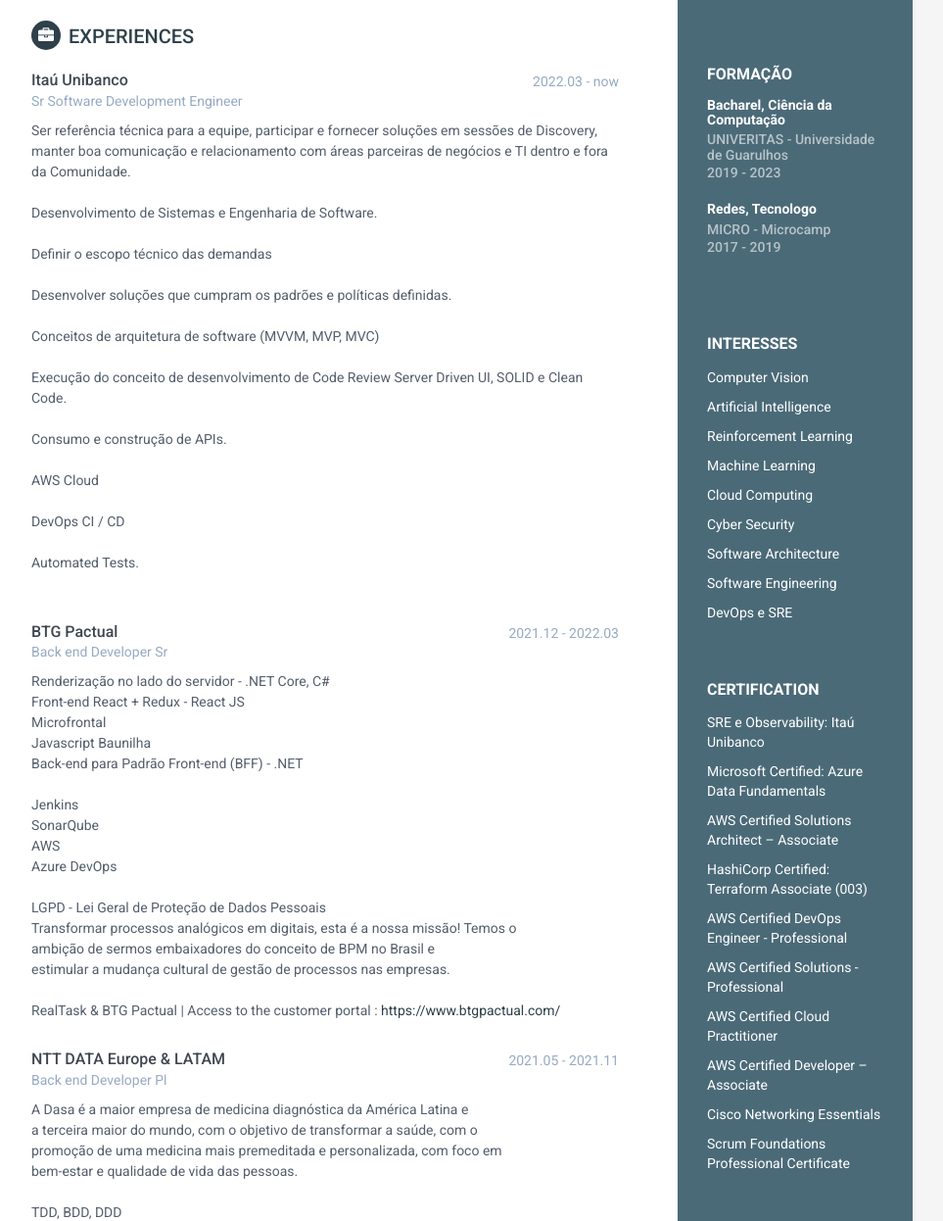
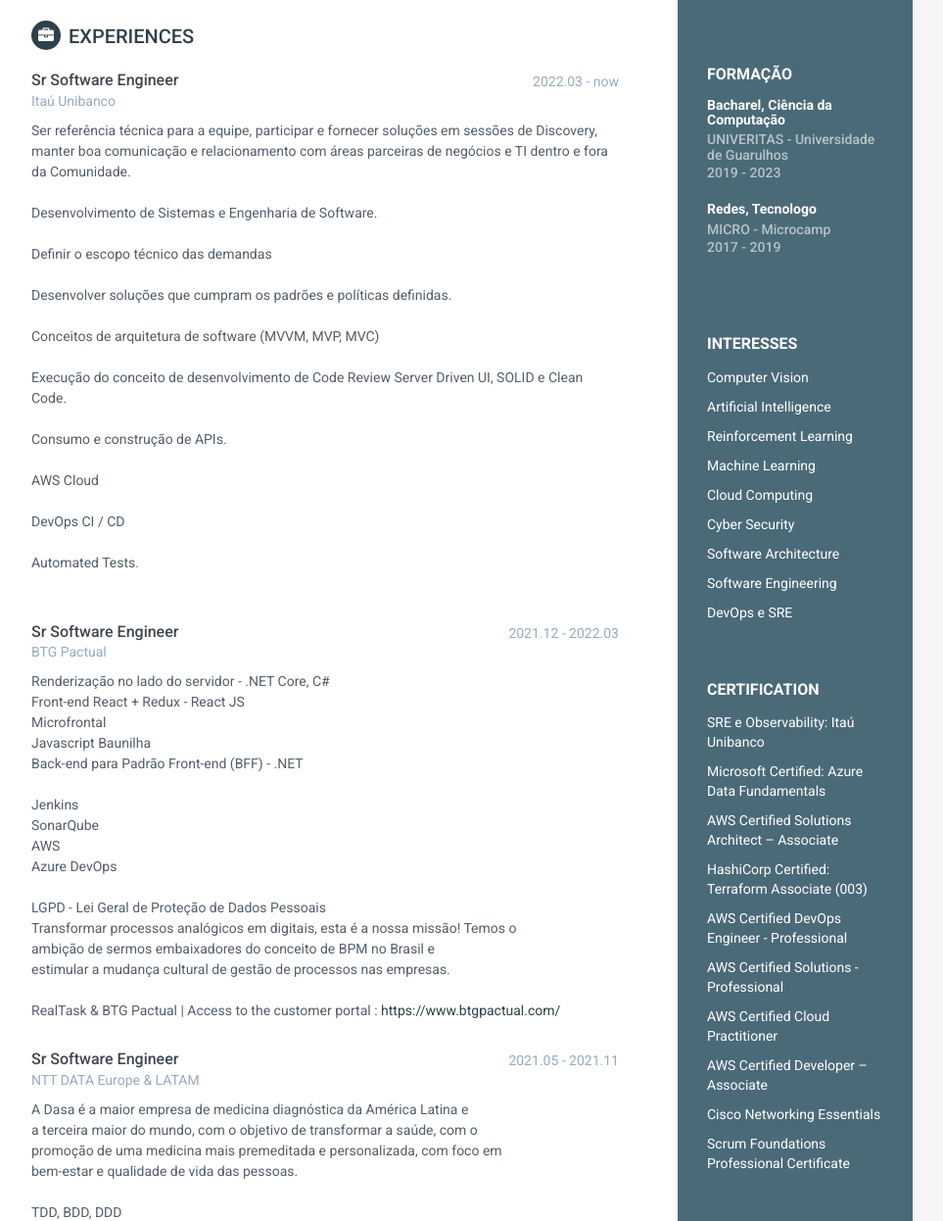
Before and after one commit to MateusMaceedo/online-cv, a plain HTML site: page index.html in a window 1280 px wide. Shown: the part 497-1743 px from the top of the page at 98% size, without its empty margins (188-1151 px from the left). Drawn offline with Linux system fonts and the light colour scheme.

Commit message:
fix: Alterando titulos

```diff
--- a/index.html
+++ b/index.html
@@ -130,11 +130,11 @@
                 <div class="item">
                     <div class="meta">
                         <div class="upper-row">
-                            <h3 class="job-title">Itaú Unibanco</h3>
+                            <h3 class="job-title">Sr Software Engineer</h3>
                             <div class="time">2022.03 - now</div>
                         </div><!--//upper-row-->
                         <div class="company">
-                            Sr Software Development Engineer</div>
+                          Itaú Unibanco</div>
                     </div><!--//meta-->
                     <div class="details">
                         <p>
@@ -163,11 +163,11 @@
                 <div class="item">
                     <div class="meta">
                         <div class="upper-row">
-                            <h3 class="job-title">BTG Pactual</h3>
+                            <h3 class="job-title">Sr Software Engineer</h3>
                             <div class="time">2021.12 - 2022.03</div>
                         </div><!--//upper-row-->
                         <div class="company">
-                            Back end Developer Sr</div>
+                          BTG Pactual</div>
                     </div><!--//meta-->
                     <div class="details">
                         <p>
@@ -195,11 +195,11 @@
                 <div class="item">
                     <div class="meta">
                         <div class="upper-row">
-                            <h3 class="job-title">NTT DATA Europe & LATAM</h3>
+                            <h3 class="job-title">Sr Software Engineer</h3>
                             <div class="time">2021.05 - 2021.11</div>
                         </div><!--//upper-row-->
                         <div class="company">
-                            Back end Developer Pl</div>
+                          NTT DATA Europe & LATAM</div>
                     </div><!--//meta-->
                     <div class="details">
                         <p>
@@ -233,10 +233,10 @@
                 <div class="item">
                     <div class="meta">
                         <div class="upper-row">
-                            <h3 class="job-title">Everis Brasil</h3>
+                            <h3 class="job-title">Software Engineer</h3>
                             <div class="time">2017.12 - 2021.6</div>
                         </div><!--//upper-row-->
-                        <div class="company">QA end developer</div>
+                        <div class="company">Everis Brasil</div>
                     </div><!--//meta-->
                     <div class="details">
                         <p>
@@ -258,11 +258,11 @@
                 <div class="item">
                   <div class="meta">
                       <div class="upper-row">
-                          <h3 class="job-title">TMKT Brasil</h3>
+                          <h3 class="job-title">Software Engineer</h3>
                           <div class="time">2015.11 - 2017.11</div>
                       </div><!--//upper-row-->
                       <div class="company">
-                        Backoffice Assistant</div>
+                        TMKT Brasil</div>
                   </div><!--//meta-->
                   <div class="details">
                       <p>
```
